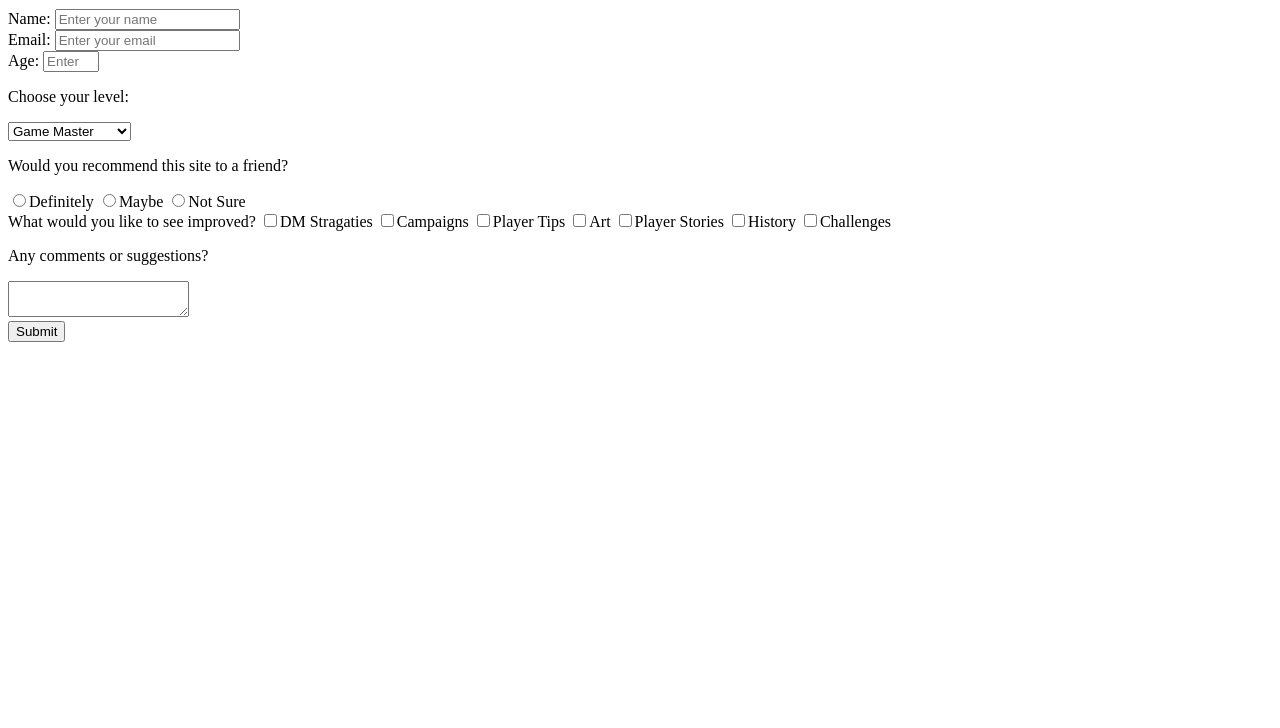
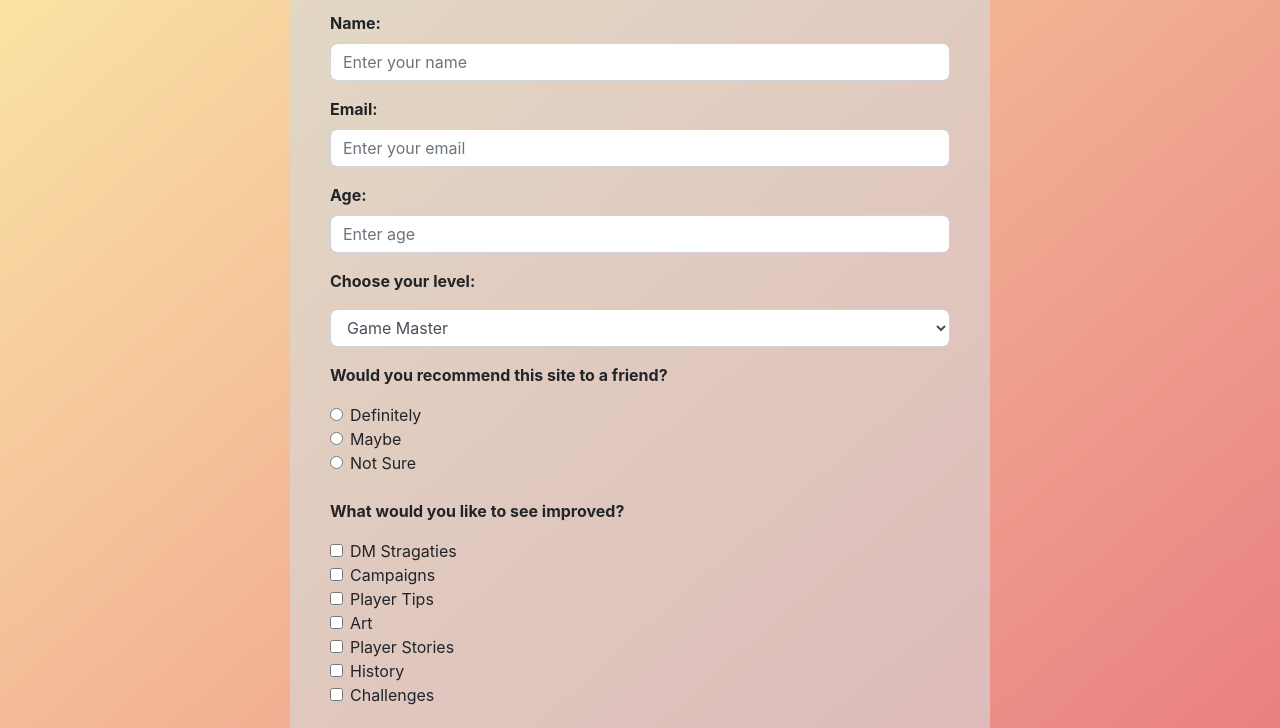
Before and after one commit to adrya00/fcc-survey-form, a plain HTML site: page index.html in a window 1280 px wide. Shown: the part 105-833 px from the top of the page. Before the commit the page ends 800 px from the top, so only its background shows below. Drawn offline with nearby package versions, Linux system fonts and the light colour scheme.

Commit message:
Updated style.css, updated Readme, and updated index.html to use BootStrape styling.

```diff
--- a/index.html
+++ b/index.html
@@ -1,7 +1,10 @@
 <!DOCTYPE html>
 
 <head>
-    <script src="https://cdn.freecodecamp.org/testable-projects-fcc/v1/bundle.js"></script>
+    <title>TableTop Sage Survey Form</title>
+    <link rel="stylesheet" href="style.css">
+    <link rel="stylesheet" href="https://cdn.jsdelivr.net/npm/bootstrap@4.5.3/dist/css/bootstrap.min.css" integrity="sha384-TX8t27EcRE3e/ihU7zmQxVncDAy5uIKz4rEkgIXeMed4M0jlfIDPvg6uqKI2xXr2" crossorigin="anonymous">
+
 </head>
 
 <body>
@@ -10,22 +13,24 @@
     <p id="description">Thank you for taking the time to let me know how i'm doing and help improve the content</p>
 
     <form id="survey-form">
-
         <div class="form-group">
             <label id="name-label" for="name">Name: </label>
-            <input type="text" id="name" placeholder="Enter your name">
+            <br>
+            <input type="text" class="form-control" id="name" placeholder="Enter your name" required>
         </div>
         <div class="form-group">
             <label id="email-label" for="email">Email: </label>
-            <input type="email" id="email" placeholder="Enter your email">
+            <br>
+            <input type="email" class="form-control" id="email" placeholder="Enter your email" required>
         </div>
         <div class="form-group">
             <label id="number-label" for="number">Age: </label>
-            <input type="number" id="number" min="6" max="99" placeholder="Enter age">
+            <br>
+            <input type="number" class="form-control" id="number" min="6" max="99" placeholder="Enter age">
         </div>
         <div class="form-group">
             <p>Choose your level:</p>
-            <select id="dropdown">
+            <select id="dropdown" class="form-control">
                 <option value="game master">Game Master</option>
                 <option value="advanced player">Advanced Player</option>
                 <option value="casual">Casual</option>
@@ -33,47 +38,72 @@
             </select>
         </div>
 
-        <div class="form-group">
-            <p>Would you recommend this site to a friend?</p>
-            <label>
-                <input type="radio" name="dog">Definitely
-            </label>
-            <label>
-                <input type="radio" name="recommend">Maybe
-            </label>
-            <label>
-                <input type="radio" name="recommend">Not Sure
-            </label>
+        <p>Would you recommend this site to a friend?</p>
+        <div class="form-check">
+            <input type="radio" class="form-check-input" name="recommend" value="definitely">
+            <label class="form-check-label">Definitely</label>
         </div>
 
-        <div class="form-group">
-            <label>What would you like to see improved?</label>
-            <label>
-                <input value="Stragaties" type="checkbox" name="improvement" class="input-checkbox">DM
-                Stragaties</label>
-            <label>
-                <input value="Campaigns" type="checkbox" name="improvement" class="input-checkbox">Campaigns</label>
-            <label>
-                <input value="Tips" type="checkbox" name="improvement" class="input-checkbox">Player Tips</label>
-            <label>
-                <input value="art" type="checkbox" name="improvement" class="input-checkbox">Art</label>
-            <label>
-                <input value="Stories" type="checkbox" name="improvement" class="input-checkbox">Player Stories</label>
-            <label>
-                <input value="History" type="checkbox" name="improvement" class="input-checkbox">History</label>
-            <label>
-                <input value="Challenges" type="checkbox" name="improvement" class="input-checkbox">Challenges</label>
+        <div class="form-check">
+            <input type="radio" class="form-check-input" name="recommend" value="maybe">
+            <label class="form-check-label">Maybe</label>
         </div>
+
+        <div class="form-check">
+            <input type="radio" class="form-check-input" name="recommend" value="not sure">
+            <label class="form-check-label">Not Sure</label>
+        </div>
+        <br>
+
+        <p>What would you like to see improved?</p>
+
+
+                <div class="form-check">
+                    <input value="Stragaties" class="form-check-input" type="checkbox" name="improvement" class="input-checkbox">DM
+                    <label class="form-check-label">Stragaties</label>
+                </div>
+
+                <div class="form-check">
+                    <input value="Campaigns" class="form-check-input" type="checkbox" name="improvement" class="input-checkbox">
+                    <label class="form-check-label">Campaigns</label>
+                </div>
+
+                <div class="form-check">
+                    <input value="Tips" class="form-check-input" type="checkbox" name="improvement" class="input-checkbox">
+                    <label class="form-check-label">Player Tips</label>
+                </div>
+
+                <div class="form-check">
+                    <input value="art" class="form-check-input" type="checkbox" name="improvement" class="input-checkbox">
+                    <label  class="form-check-label">Art</label>
+                </div>
+
+                <div class="form-check">
+                    <input value="Stories" class="form-check-input" type="checkbox" name="improvement" class="input-checkbox">
+                    <label class="form-check-label">Player Stories</label>
+                </div>
+
+                <div class="form-check">
+                    <input value="History" class="form-check-input" type="checkbox" name="improvement" class="input-checkbox">
+                    <label class="form-check-label">History</label>
+                </div>
+
+                <div class="form-check">
+                    <input value="Challenges" class="form-check-input" type="checkbox" name="improvement" class="input-checkbox">
+                    <label class="form-check-label">Challenges</label>
+                </div>
+
+                <br>
 
         <div class="form-group">
             <p>Any comments or suggestions?</p>
-            <textarea id="comments" class="input-textarea" name="comment" placeholder="Enter your comment here...">
+            <textarea id="comments" class="form-control" class="input-textarea" rows="6" name="comment" placeholder="Enter your comment here...">
         </textarea>
         </div>
 
-        <div class="form-group">
-            <input type="submit" value="Submit">
-        </div>
+            <button type="submit" class="btn btn-primary btn-lg btn-block" id="submit" value="Submit">Submit</button>
     </form>
 
+
+    <script src="https://cdn.freecodecamp.org/testable-projects-fcc/v1/bundle.js"></script>
 </body>
--- a/style.css
+++ b/style.css
@@ -0,0 +1,70 @@
+body{
+    font-family: Verdana, Geneva, Tahoma, sans-serif;
+    background-color: white;
+    background-image: linear-gradient(to bottom right, #FBE8A6, #E7717D);
+    color: #442c24;
+}
+
+#title{
+    text-align: center;
+    color: #442c24;
+
+}
+
+#description{
+    text-align: center;
+    font-style: italic;
+    color: #442c24;
+
+}
+
+p{
+    font-weight: bold;
+}
+
+#survey-form{
+    background-color: #d5dadd98;
+    border-radius: 10px;
+    width: 700px;
+    padding: 20px 40px;
+    margin: 0px auto;
+}
+
+#name-label{
+    font-weight: bold;
+}
+
+#email-label{
+    font-weight: bold;
+}
+
+#number-label{
+    font-weight: bold;
+}
+
+#name{
+    border-radius: 7px;
+
+}
+
+#email{
+    border-radius: 7px;
+}
+
+#number{
+    border-radius: 7px;
+}
+
+#dropdown{
+    border-radius: 7px;
+}
+
+#comments{
+    border-radius: 7px;
+}
+
+#submit{
+    border-radius: 7px;
+    background-color: #5ba858;
+    border: #7e685A;
+}
```
Also changed, not shown: 1 other file.
